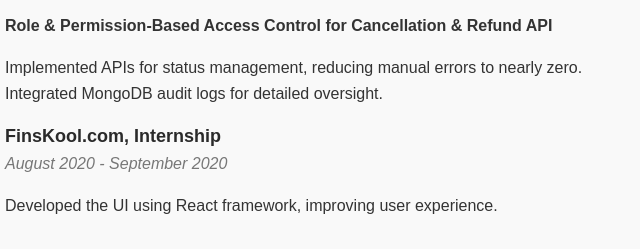
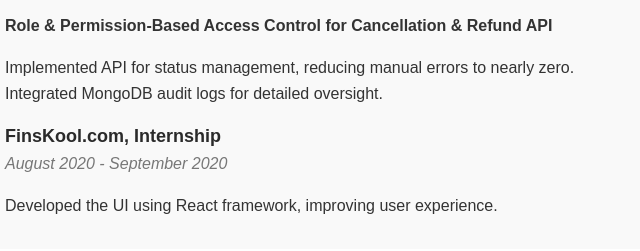
Before and after one commit to vibhuti121/vibhuti121.github.io, a plain HTML site: page index.html in a window 1280 px wide. Shown: the part 941-1192 px from the top of the page, 255-895 px from the left. Drawn offline with Linux system fonts and the light colour scheme.

Commit message:
Update index.html html page

```diff
--- a/index.html
+++ b/index.html
@@ -50,7 +50,7 @@
 
                 <p><strong>Role & Permission-Based Access Control for Cancellation & Refund API</strong></p>
                 <ul>
-                    <li>Implemented APIs for status management, reducing manual errors to nearly zero.</li>
+                    <li>Implemented API for status management, reducing manual errors to nearly zero.</li>
                     <li>Integrated MongoDB audit logs for detailed oversight.</li>
                 </ul>
             </div>
```
